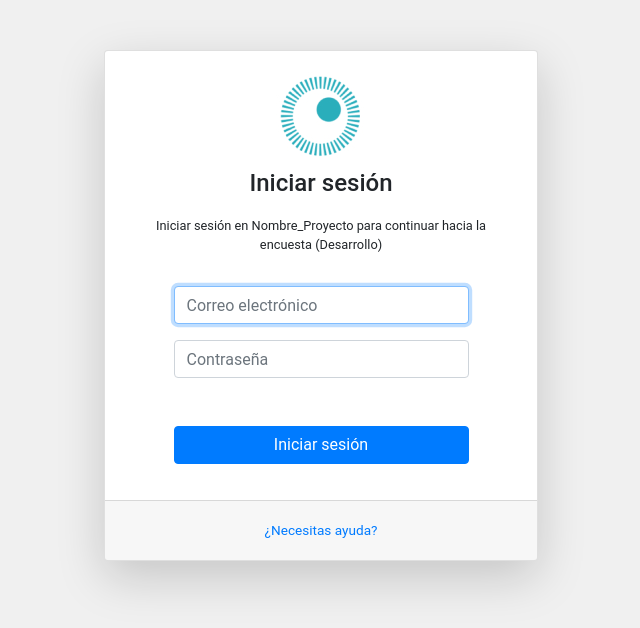
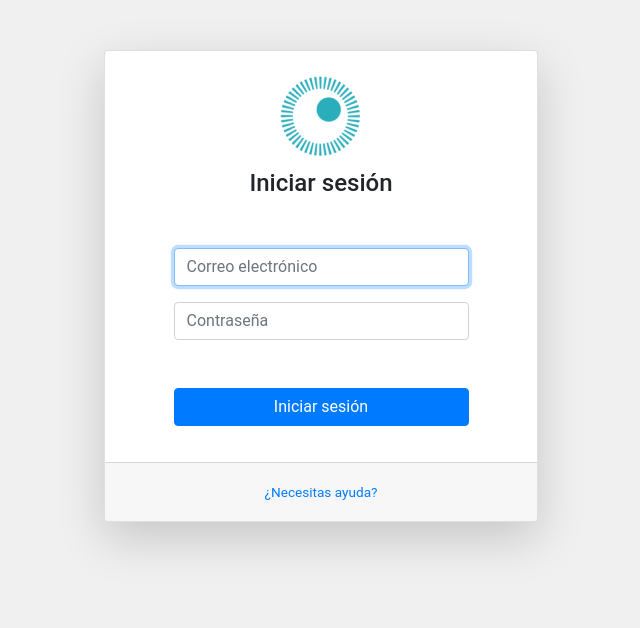
Before and after one commit to jjignacio/Interactivas, a React (Create React App) app: page /login in a window 1280 px wide. Shown: the top 628 px of the page, without its empty margins (319-959 px from the left). Built offline with nearby package versions, Linux system fonts and the light colour scheme.

Commit message:
fixes login

```diff
--- a/src/components/LoginForm.js
+++ b/src/components/LoginForm.js
@@ -61,7 +61,7 @@ class LoginForm extends Component {
         return (
             <div>
                 <h4 className="text-center p-2">Iniciar sesi&oacute;n</h4>
-                <small><p className="font-weight-normal card-subtitle mb-2 text-center p-2">Iniciar sesi&oacute;n en Nombre_Proyecto para continuar hacia la encuesta (Desarrollo)</p></small>
+                <small><p className="font-weight-normal card-subtitle mb-2 text-center p-2"></p></small>
 
                 <form onSubmit={this.handleSubmit}>
                     <div className="row justify-content-center p-3">
--- a/src/components/empresa/Profile.js
+++ b/src/components/empresa/Profile.js
@@ -4,13 +4,22 @@ import React, { Component } from 'react';
 import Nav from './Nav'
 
 class Profile extends Component {
+    constructor(props) {
+        super(props);
+        this.goBack = this.goBack.bind(this);
+        };
+
+    goBack(){
+         this.props.history.goBack();
+    }
+
     render() {
         return (
             <div>
                <Nav history={this.props.history}/>
                <div className = 'container'>
                     <nav className = 'navbar navbar-light bg-light fixed-top' style ={{backgroundColor : 300}}>
-                         <button class="btn btn-default" style = {{fontSize: '18px'}}>Regresar</button>
+                         <button onClick ={this.goBack} class="btn btn-default" style = {{fontSize: '18px'}}>Regresar</button>
                          <t class="navbar-brand"> Perfil </t>
                     </nav>
                     <img class = 'float-left fixed-top img-thumbnail' src="https://upload.wikimedia.org/wikipedia/commons/thumb/f/ff/Netflix-new-icon.png/768px-Netflix-new-icon.png" width="420" height="420" alt="" style = {{top: '190px', left: '10px'}}></img>
```
